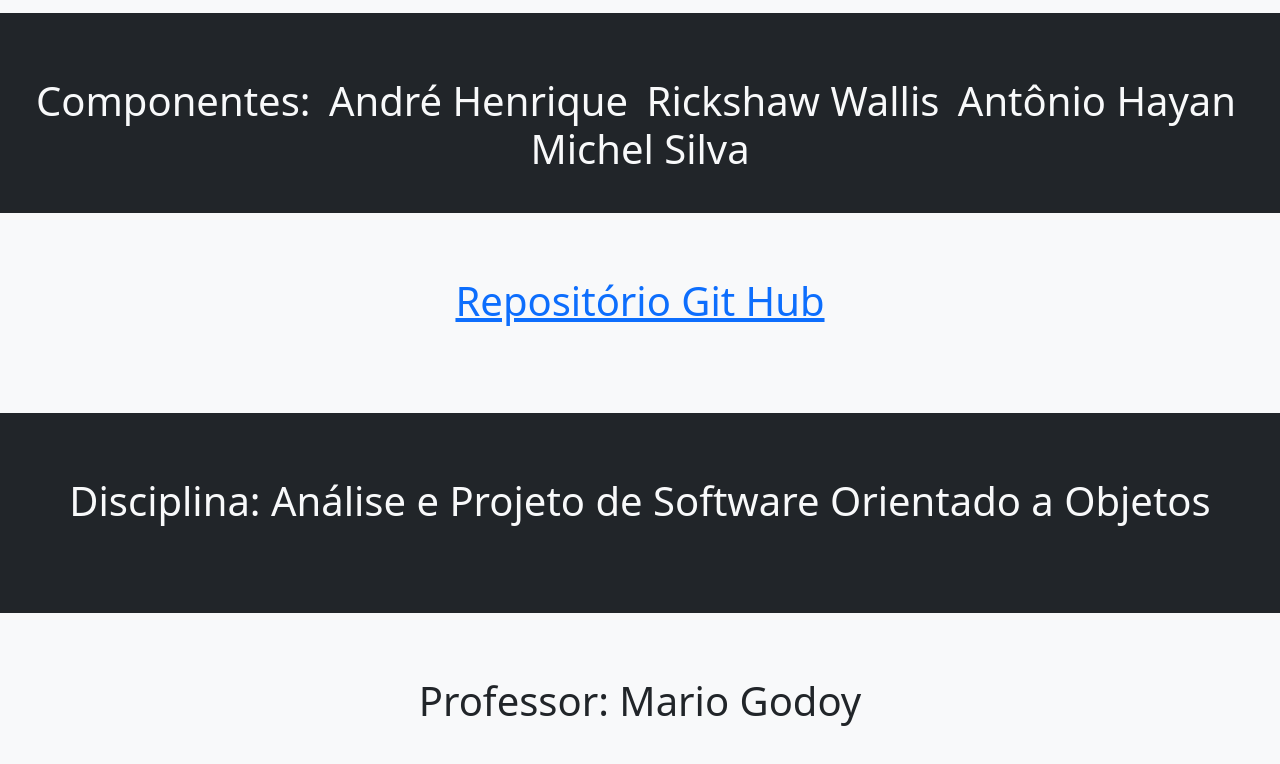
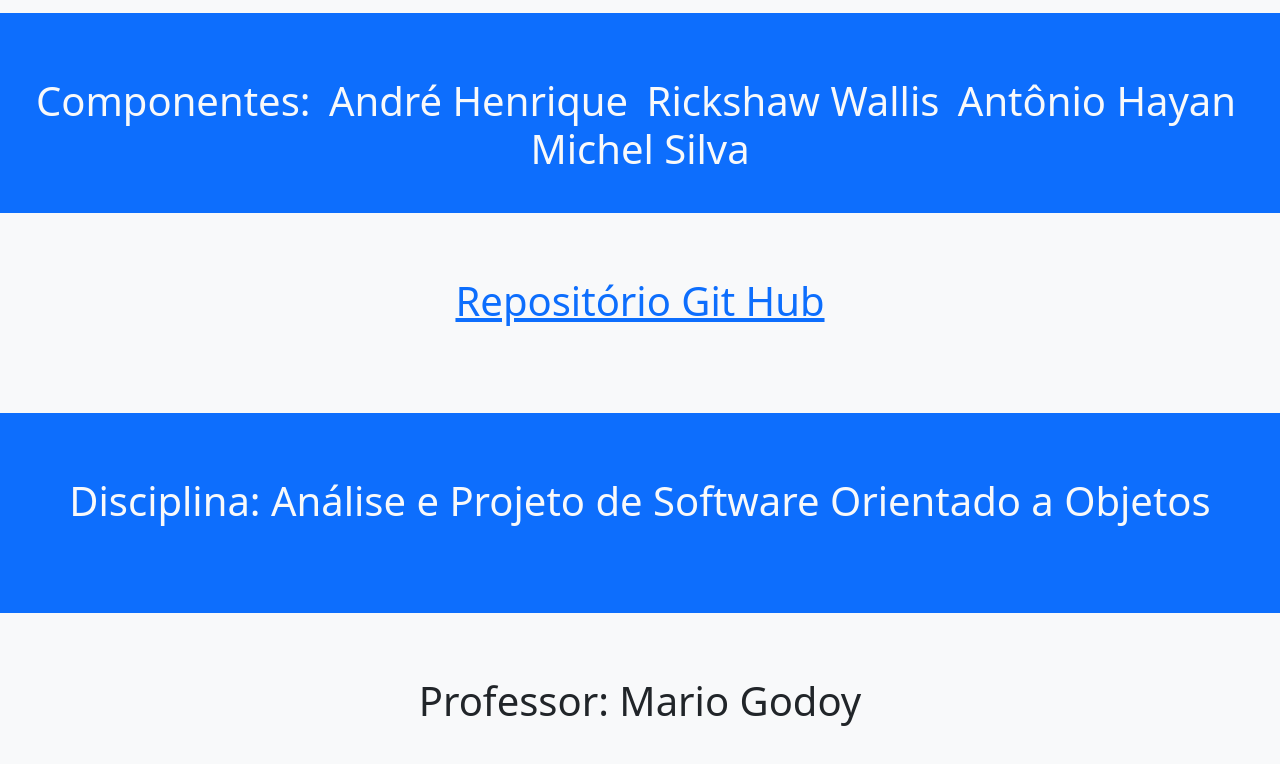
Before and after one commit to araradev/An-lise-e-Projeto-de-Software-Orientado-a-Objetos, a plain HTML site: page index.html in a window 1280 px wide. Shown: the part 182-946 px from the top of the page. Drawn offline with nearby package versions, Linux system fonts and the light colour scheme.

Commit message:
modificação 1

```diff
--- a/index.html
+++ b/index.html
@@ -9,7 +9,7 @@
                 <img src="/assets/Logo.png" alt="Logo github" style="width: 180px;">
             </div>
         </header>
-        <div class="mt-3 mb-0 bg-dark">
+        <div class="mt-3 mb-0 bg-primary">
             <div class="row h-25">
                 <div class="col-12 text-center">
                     <h1 class="text-light">
@@ -33,7 +33,7 @@
                 </div>
             </div>
         </div>
-        <div class=" mb-0 bg-dark">
+        <div class=" mb-0 bg-primary">
             <div class="row h-25">
                 <div class="col-12 text-center">
                     <h1 class="text-light mt-5 pt-3">
```
